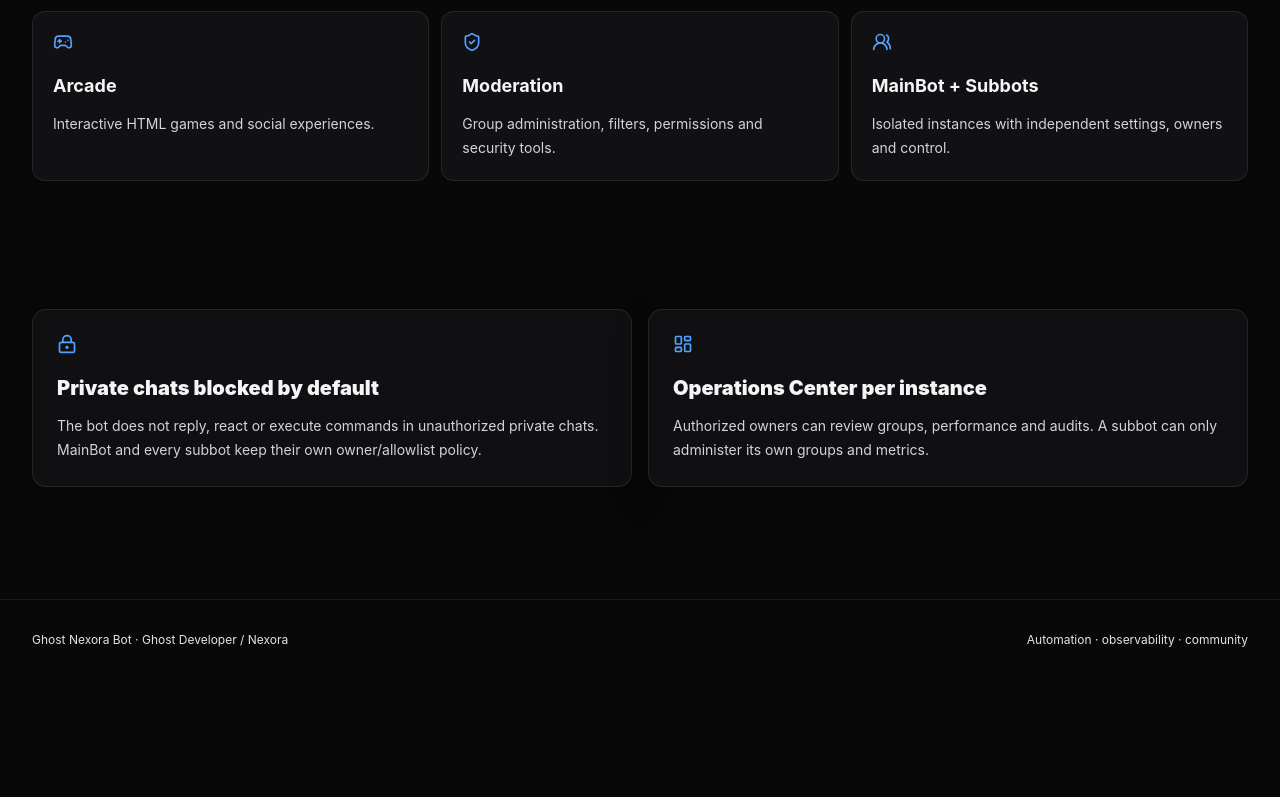
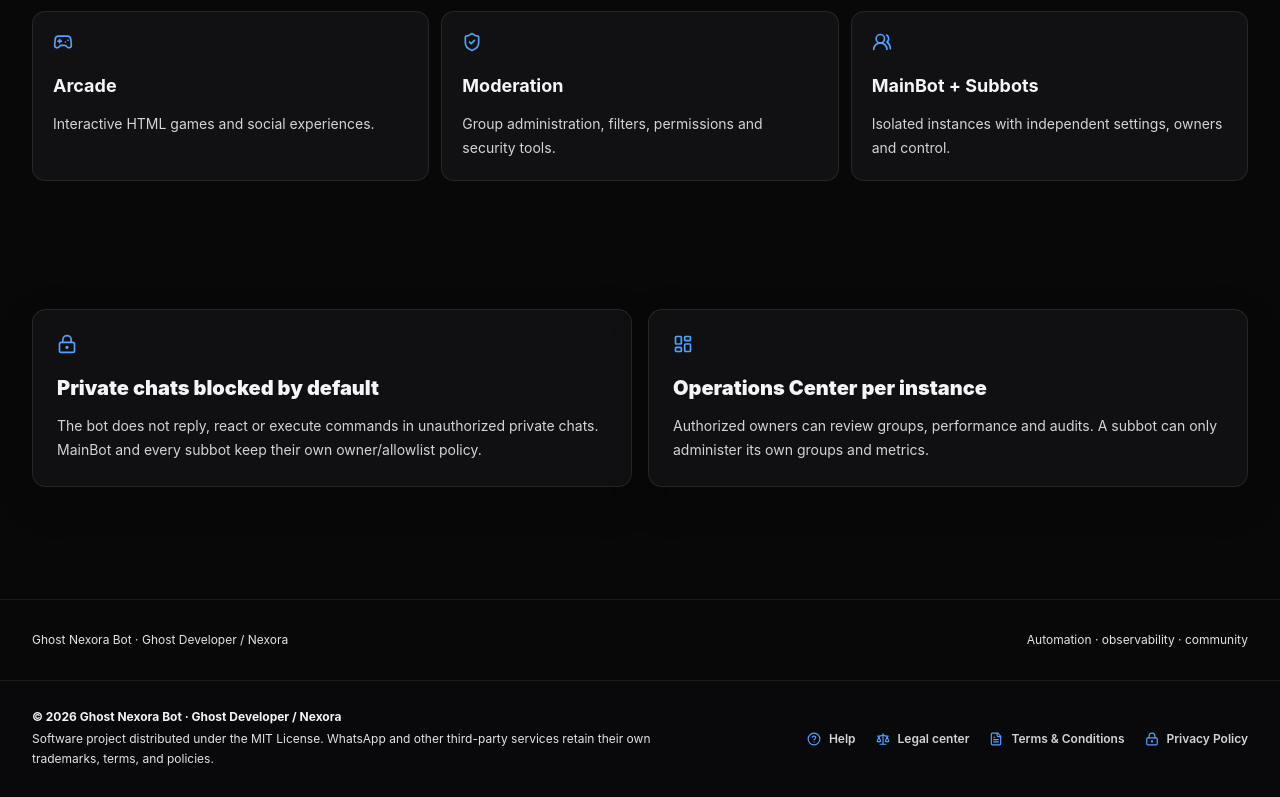
Before and after one commit to Gh0stDeveloper/GhostNexoraBot, a Next.js app in the folder apps/web/: page / in a window 1280 px wide. Shown: the part 3203-4000 px from the top of the page. Before the commit the page ends 3883 px from the top, so only its background shows below. Built offline with nearby package versions, Linux system fonts and the light colour scheme; no server answers.

Commit message:
feat(web): expose legal and support links site-wide

```diff
--- a/apps/web/app/layout.tsx
+++ b/apps/web/app/layout.tsx
@@ -1,6 +1,7 @@
 import type { Metadata } from 'next'
 import PublicQuickStart from '../components/PublicQuickStart'
 import { LanguageSwitcher, WebI18nProvider } from '../components/i18n-provider'
+import { LegalFooter } from '../components/legal-footer'
 import { PwaRegister } from '../components/pwa-register'
 import { getWebLocale } from '../lib/i18n-server'
 import { webT } from '../lib/i18n'
@@ -44,6 +45,7 @@ export default async function RootLayout({ children }: Readonly<{ children: Reac
       <body>
         <WebI18nProvider locale={locale}>
           {children}
+          <LegalFooter locale={locale} />
           <PublicQuickStart />
           <LanguageSwitcher />
           <PwaRegister />
```
